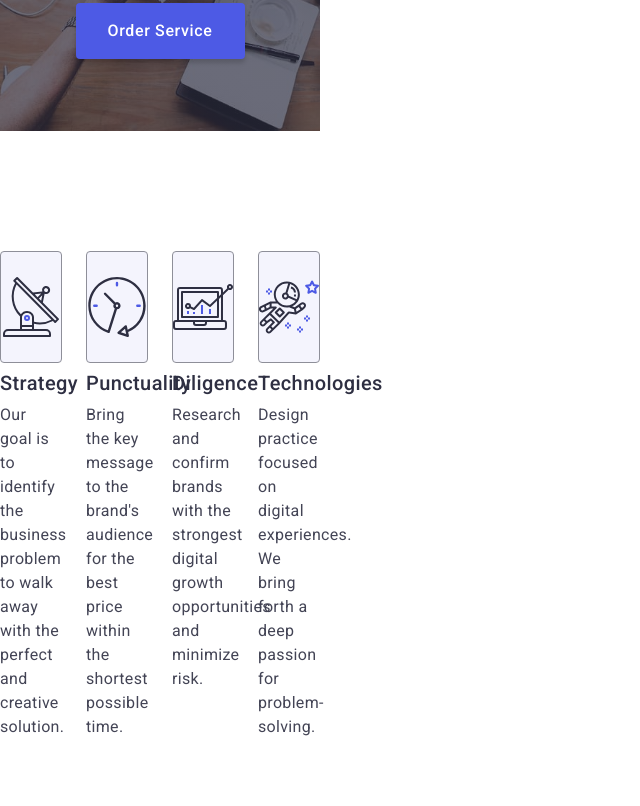
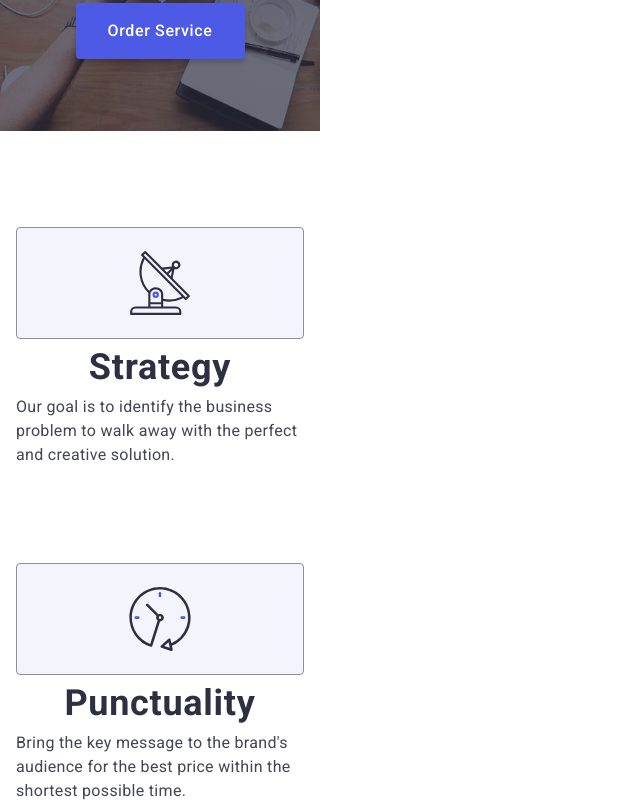
Before and after one commit to extezzu/goit-markup-hw-06, a plain HTML site: page index.html in a window 1280 px wide. Shown: the part 355-1161 px from the top of the page, without its empty margins (0-640 px from the left). Drawn offline with nearby package versions, Linux system fonts and the light colour scheme.

Commit message:
section features

```diff
--- a/css/styles.css
+++ b/css/styles.css
@@ -247,24 +247,32 @@ section {
 }
 
 /* ======================== section-features #2 === */
+.section-features {
+    padding: 0;
+}
+
 
 .features-list {
     display: flex;
     gap: 24px;
+    margin-top: 96px;
+    padding: 0 16px 0 16px;
+    flex-direction: column;
 }
 
 .features-subtitle {
     margin-bottom: 8px;
     font-family: "Roboto", sans-serif;
-    font-weight: 500;
-    font-size: 20px;
+    font-weight: 700;
+    font-size: 36px;
     letter-spacing: 0.02em;
     color: #2E2F42;
-    line-height: 24px;
+    line-height: 40px;
+    text-align: center;
 }
 
 .features-item {
-    width: calc((100% - 24px * 3) / 4);
+    margin-bottom: 72px;
 }
 
 .features-icon {
@@ -766,9 +774,13 @@ section {
 
 /* media */
 
-@media (min-width: 320px) {
+@media (max-width: 320px) {
     body {
         overflow-x: hidden;
+    }
+
+    .features-icon {
+        display: none;
     }
 }
 
--- a/index.html
+++ b/index.html
@@ -48,8 +48,7 @@
 
         <!-- section-features #2 -->
 
-        <section class="section-features">
-            <div class="container">
+        <section class="container section-features">
                 <h2 class="visually-hidden">Professionalism</h2>
                 <ul class="features-list">
                     <li class="features-item">
@@ -98,10 +97,9 @@
                         </p>
                     </li>
                 </ul>
-            </div>
         </section>
 
-        <!-- section-team #3 -->``
+        <!-- section-team #3 -->
         <section class="section-team">
             <div class="container">
                 <h2 class="team-title section-title">Our Team</h2>
```
